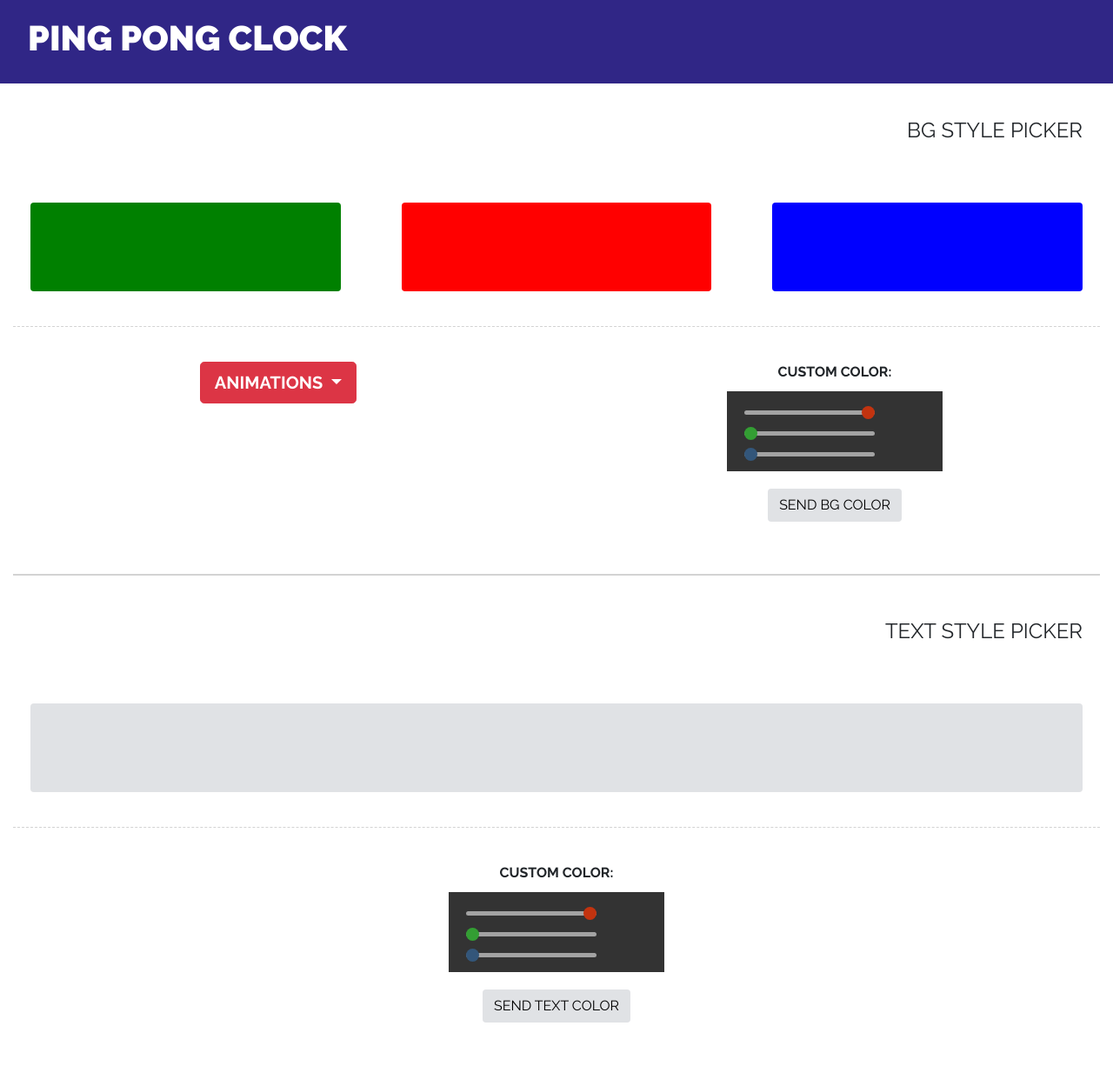
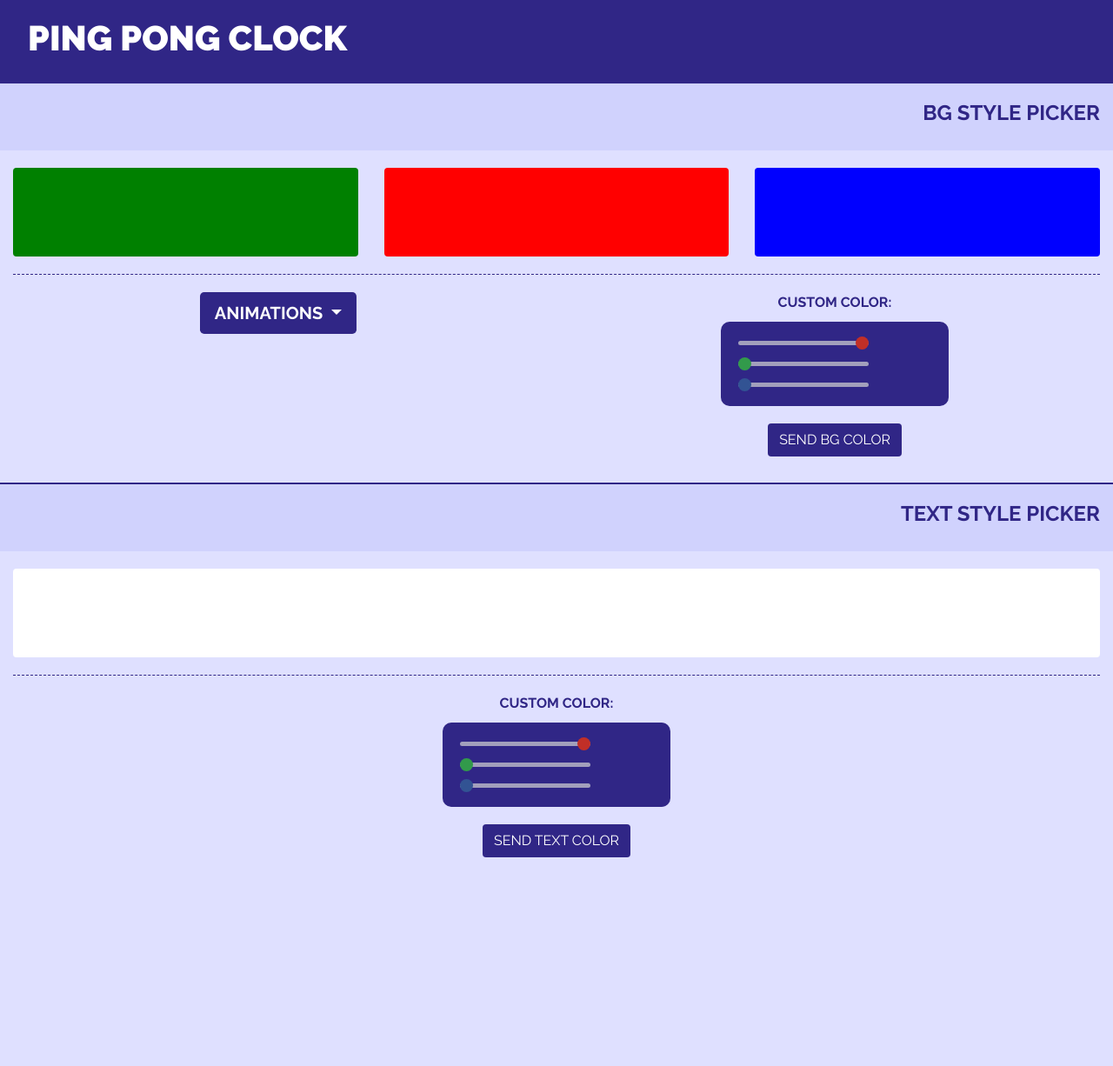
Before and after one commit to lancewilhelm/pingPongBallClock, a Flask app: page / in a window 1280 px wide. Shown: the whole page at 87% size. After the commit the page ends 986 px from the top, so only its background shows below. Run offline with Flask 2, Linux system fonts and the light colour scheme; parts of the project's set-up code (start-up, migrations or seed data) failed here and were passed over; some libraries are stand-ins or nearby versions.

Commit message:
cleaned up the webpage with style

```diff
--- a/code/static/css/style.css
+++ b/code/static/css/style.css
@@ -1,5 +1,6 @@
 * {
 	font-family: 'Raleway', sans-serif;
+	color: #302686
 }
 
 h1 {
@@ -8,6 +9,11 @@ h1 {
 
 h3 {
 	font-weight: 700;
+}
+
+h4 {
+	font-weight: 600;
+	color: #302686;
 }
 
 .row {
@@ -29,7 +35,7 @@ h3 {
 }
 
 .btn-white {
-	background-color: #e0e2e5;
+	background-color: #ffffff;
 }
 
 .btn-yellow {
@@ -40,12 +46,17 @@ h3 {
 	background-color: #0000ff;
 }
 
+.btn-purple {
+	background-color: #302686;
+	color: white;
+}
+
 .btn-block {
 	padding: 50px;
 }
 
 .col-sm {
-	margin: 20px;
+	margin: 00px;
 }
 
 .jumbotron {
@@ -123,15 +134,17 @@ h3 {
 .bg-color-picker {
 	width: fit-content;
 	margin: 10px auto;
-	background-color: #333;
+	background-color: #302686;
 	padding: 10px 20px;
+	border-radius: 10px;
 }
 
 .text-color-picker {
 	width: fit-content;
 	margin: 10px auto;
-	background-color: #333;
+	background-color: #302686;
 	padding: 10px 20px;
+	border-radius: 10px;
 }
 .short-slider {
 	-webkit-appearance: none;
@@ -172,6 +185,7 @@ h3 {
 	height: 50px;
 	border-radius: 25px;
 	margin: 2px;
+	margin-left: 15px;
 	display: inline-block;
 }
 
@@ -192,11 +206,13 @@ width: 50px;
 height: 50px;
 border-radius: 25px;
 margin: 2px;
+margin-left: 15px;
 display: inline-block;
 }
 
 .sliders{
 	display: inline-block;
+	padding-bottom: 5px;
 }
 
 #sendColorBtn {
@@ -204,17 +220,25 @@ display: inline-block;
 }
 
 hr.minor {
-	border-top: 1px dashed lightgray;
+	border-top: 1px dashed #302686;
 	margin: 0px;
 }
 
 hr.major {
-	border-top: 2px solid lightgray;
-	margin-top: 10px;
-	margin-bottom: 10px;
+	border-top: 2px solid #302686;
+	margin-top: 0px;
+	margin-bottom: 0px;
+
 }
-
 
 .no-bottom-pad {
 	padding-bottom: 0px;
 }
+
+.bg {
+	background-color: #dfe0ff;
+}
+
+.bg-header {
+	background-color: #d0d2fd;
+}
--- a/code/templates/index.html
+++ b/code/templates/index.html
@@ -15,8 +15,8 @@
     <div class="jumbotron text-left">
         <h1>PING PONG CLOCK</h1>
     </div>
-    <div class="container-fluid text-center">
-        <div class="row no-bottom-pad">
+    <div class="container-fluid text-center bg">
+        <div class="row bg-header">
             <div class="col-sm text-right">
                 <h4>BG STYLE PICKER</h4>
             </div>
@@ -38,7 +38,7 @@
 		<div class="row">
 			<div class="col-sm">
 				<div class="dropdown">
-            <button class="btn dropdown-toggle btn-lg btn-danger" type="button" id="dropdownMenu2" data-toggle="dropdown" aria-haspopup="true" aria-expanded="false">
+				<button class="btn dropdown-toggle btn-lg btn-purple" type="button" id="dropdownMenu2" data-toggle="dropdown" aria-haspopup="true" aria-expanded="false">
 					ANIMATIONS
 				</button>
 				<div class="dropdown-menu" aria-labelledby="dropdownMenu2">
@@ -63,13 +63,15 @@
 					</div>
 					<div id="bg-color-preview" class="bg-color-preview"></div>
 				</div>
-            <button id="sendColorBtn" type="button" class="btn btn-white" onclick="setCustomBGColor('solid')">SEND BG COLOR</button>
+				<button id="sendColorBtn" type="button" class="btn btn-purple" onclick="setCustomBGColor('solid')">SEND BG COLOR</button>
+			</div>
 		</div>
 	</div>
 
     <hr class="major">
 
-    <div class="row no-bottom-pad">
+	<div class="container-fluid text-center bg">
+		<div class="row bg-header">
 			<div class="col-sm text-right">
 				<h4>TEXT STYLE PICKER</h4>
 			</div>
@@ -99,9 +101,11 @@
 					</div>
 					<div id="text-color-preview" class="text-color-preview"></div>
 				</div>
-            <button id="sendColorBtn" type="button" class="btn btn-white" onclick="setCustomTextColor('solid')">SEND TEXT COLOR</button>
+				<button id="sendColorBtn" type="button" class="btn btn-purple" onclick="setCustomTextColor('solid')">SEND TEXT COLOR</button>
 			</div>
 		</div>
+	</div>
+
 <script src="{{ url_for('static',filename='js/script.js') }}"></script>
 <script src="../static/js/script.js"></script>
 <script src="https://code.jquery.com/jquery-3.2.1.slim.min.js" integrity="sha384-KJ3o2DKtIkvYIK3UENzmM7KCkRr/rE9/Qpg6aAZGJwFDMVNA/GpGFF93hXpG5KkN" crossorigin="anonymous"></script>
```
Lines whose indentation alone changed are shown as unchanged.
